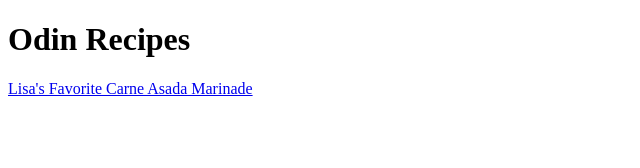
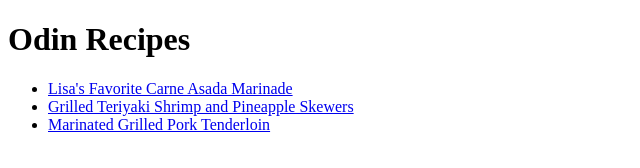
Before and after one commit to dfasco/odin-recipes, a plain HTML site: page index.html in a window 1280 px wide. Shown: the whole page, without its empty margins (0-640 px from the left). Drawn offline with Linux system fonts and the light colour scheme.

Commit message:
Add links to new recipes

```diff
--- a/index.html
+++ b/index.html
@@ -8,6 +8,16 @@
 </head>
 <body>
   <h1>Odin Recipes</h1>
-  <a href="recipes/marinade.html">Lisa's Favorite Carne Asada Marinade</a>
+  <ul>
+    <li>
+      <a href="recipes/marinade.html">Lisa's Favorite Carne Asada Marinade</a>
+    </li>
+    <li>
+      <a href="recipes/shrimp.html">Grilled Teriyaki Shrimp and Pineapple Skewers</a>
+    </li>
+    <li>
+      <a href="recipes/grilled-pork.html">Marinated Grilled Pork Tenderloin</a>
+    </li>
+  </ul>
 </body>
 </html>
```
